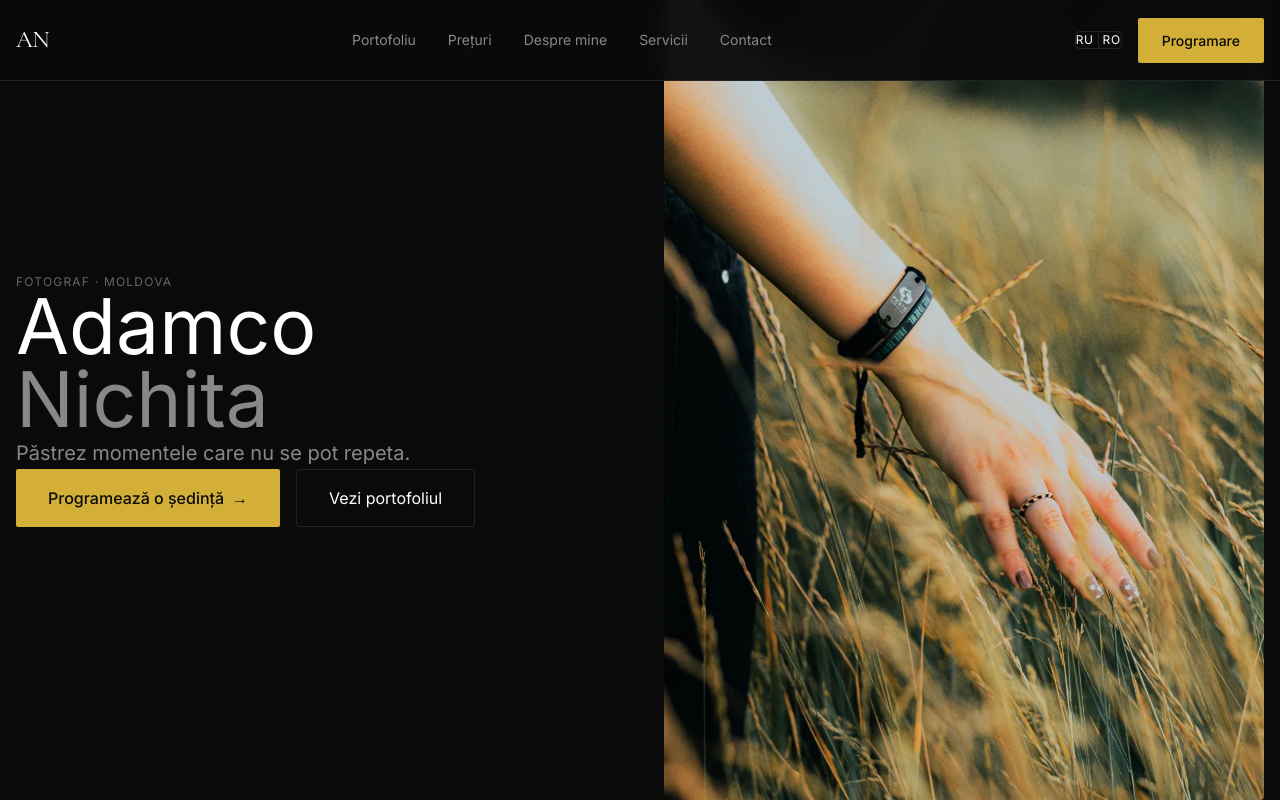
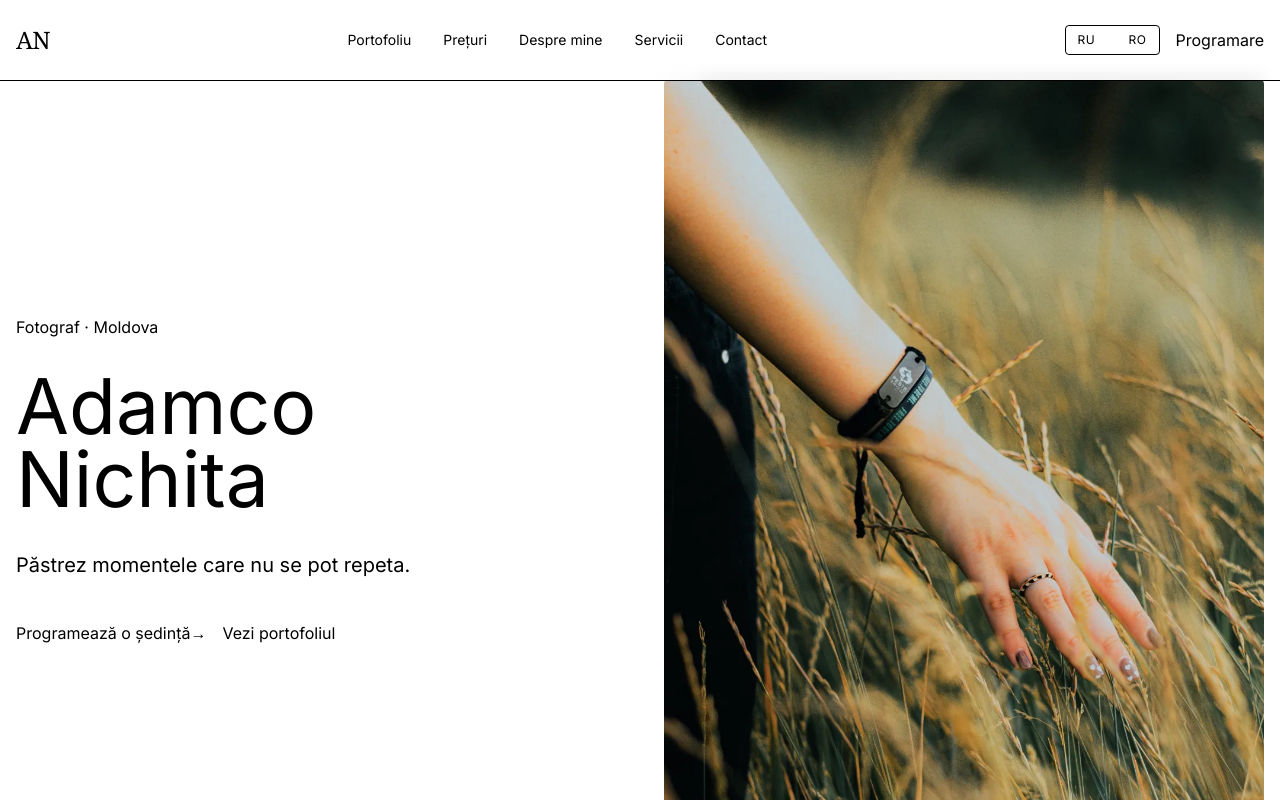
Before and after one commit to adamycadamyc2-dev/nichita-fotograf, a Next.js app: page /ro in a window 1280 px wide. Shown: the top 800 px of the page. Built offline with nearby package versions, Linux system fonts and the light colour scheme.

Commit message:
Fix Tailwind CSS import

```diff
--- a/app/globals.css
+++ b/app/globals.css
@@ -1,23 +1,10 @@
 @import "tailwindcss";
 
-/* Кастомные цвета и шрифты для Tailwind v4 */
-@theme {
-  --color-primary: #0a0a0a;
-  --color-primary-light: #111111;
-  --color-text-primary: #ffffff;
-  --color-text-secondary: #888888;
-  --color-text-muted: #666666;
-  --color-accent: #d4af37;
-  --color-line: #222222;
-
-  --font-serif: 'Cormorant Garamond', serif;
-  --font-sans: 'Inter', sans-serif;
-}
-
-/* Базовые стили для корректной работы на мобильных */
+/* Базовые стили для корректной прокрутки на мобильных */
 html {
   scroll-behavior: smooth;
   -webkit-text-size-adjust: 100%;
+  -ms-text-size-adjust: 100%;
 }
 
 html,
@@ -29,18 +16,15 @@ body {
 }
 
 body {
-  font-family: var(--font-sans);
-  background-color: var(--color-primary);
-  color: var(--color-text-primary);
+  font-family: var(--font-inter), -apple-system, BlinkMacSystemFont, 'Segoe UI', Roboto, sans-serif;
 }
 
+/* Убираем горизонтальную прокрутку */
 * {
   box-sizing: border-box;
-  margin: 0;
-  padding: 0;
 }
 
-/* Плавная прокрутка */
+/* Плавная прокрутка для всех элементов */
 * {
   scroll-behavior: smooth;
 }
@@ -52,13 +36,31 @@ body {
   animation: fadeIn 0.8s ease-out forwards;
 }
 
-.fade-in-1 { animation-delay: 0.1s; }
-.fade-in-2 { animation-delay: 0.2s; }
-.fade-in-3 { animation-delay: 0.3s; }
-.fade-in-4 { animation-delay: 0.4s; }
-.fade-in-5 { animation-delay: 0.5s; }
-.fade-in-6 { animation-delay: 0.6s; }
+.fade-in-1 {
+  animation-delay: 0.1s;
+}
 
+.fade-in-2 {
+  animation-delay: 0.2s;
+}
+
+.fade-in-3 {
+  animation-delay: 0.3s;
+}
+
+.fade-in-4 {
+  animation-delay: 0.4s;
+}
+
+.fade-in-5 {
+  animation-delay: 0.5s;
+}
+
+.fade-in-6 {
+  animation-delay: 0.6s;
+}
+
+/* Keyframes для анимаций */
 @keyframes fadeIn {
   to {
     opacity: 1;
@@ -70,162 +72,3 @@ body {
 .text-balance {
   text-wrap: balance;
 }
-
-/* Контейнер */
-.container {
-  width: 100%;
-  max-width: 1280px;
-  margin-left: auto;
-  margin-right: auto;
-  padding-left: 1rem;
-  padding-right: 1rem;
-}
-
-/* Секции */
-.section {
-  padding-top: 4rem;
-  padding-bottom: 4rem;
-}
-
-@media (min-width: 768px) {
-  .section {
-    padding-top: 6rem;
-    padding-bottom: 6rem;
-  }
-}
-
-/* Кнопки */
-.btn-primary {
-  display: inline-flex;
-  align-items: center;
-  gap: 0.5rem;
-  background-color: var(--color-accent);
-  color: var(--color-primary);
-  padding: 1rem 2rem;
-  border-radius: 0.125rem;
-  font-weight: 500;
-  transition: all 0.3s;
-}
-
-.btn-primary:hover {
-  background-color: rgba(212, 175, 55, 0.9);
-  transform: scale(1.05);
-}
-
-.btn-primary:active {
-  transform: scale(0.95);
-}
-
-.btn-secondary {
-  display: inline-flex;
-  align-items: center;
-  gap: 0.5rem;
-  border: 1px solid var(--color-line);
-  padding: 1rem 2rem;
-  border-radius: 0.125rem;
-  color: var(--color-text-primary);
-  transition: all 0.3s;
-}
-
-.btn-secondary:hover {
-  border-color: var(--color-accent);
-  color: var(--color-accent);
-}
-
-.btn-compact {
-  padding: 0.75rem 1.5rem;
-  font-size: 0.875rem;
-}
-
-/* Eyebrow текст */
-.eyebrow {
-  font-size: 0.75rem;
-  text-transform: uppercase;
-  letter-spacing: 0.1em;
-  color: var(--color-text-muted);
-}
-
-/* Hover эффекты для изображений */
-.image-hover {
-  transition: transform 0.5s;
-}
-
-.image-hover:hover {
-  transform: scale(1.02);
-}
-
-/* Фото placeholder */
-.photo-placeholder {
-  background-color: var(--color-primary-light);
-}
-
-/* Карточки контактов */
-.contact-card {
-  transition: all 0.3s;
-}
-
-.contact-card:hover {
-  transform: scale(1.02);
-  border-color: rgba(212, 175, 55, 0.5);
-}
-
-/* Строки услуг */
-.service-row {
-  transition: all 0.3s;
-  border-bottom: 1px solid var(--color-line);
-  cursor: pointer;
-}
-
-.service-row:hover {
-  background-color: rgba(10, 10, 10, 0.5);
-}
-
-/* Карточки цен */
-.pricing-card {
-  border: 1px solid var(--color-line);
-  background-color: var(--color-primary);
-  padding: 2rem;
-  transition: all 0.3s;
-}
-
-.pricing-card:hover {
-  border-color: rgba(212, 175, 55, 0.3);
-  box-shadow: 0 10px 30px rgba(212, 175, 55, 0.05);
-}
-
-/* Иконка камеры */
-.camera-icon {
-  transition: all 0.3s;
-}
-
-.camera-icon:hover {
-  transform: scale(1.1);
-}
-
-/* Мобильное меню */
-.mobile-menu {
-  position: fixed;
-  inset: 0;
-  z-index: 40;
-  background-color: var(--color-primary);
-  display: flex;
-  flex-direction: column;
-  align-items: center;
-  justify-content: center;
-  padding: 2rem;
-  transform: translateY(100%);
-  transition: transform 0.3s;
-}
-
-.mobile-menu.active {
-  transform: translateY(0);
-}
-
-/* Стрелка */
-.arrow {
-  transition: transform 0.3s;
-}
-
-.btn-primary:hover .arrow {
-  transform: translateX(4px);
-}
```
